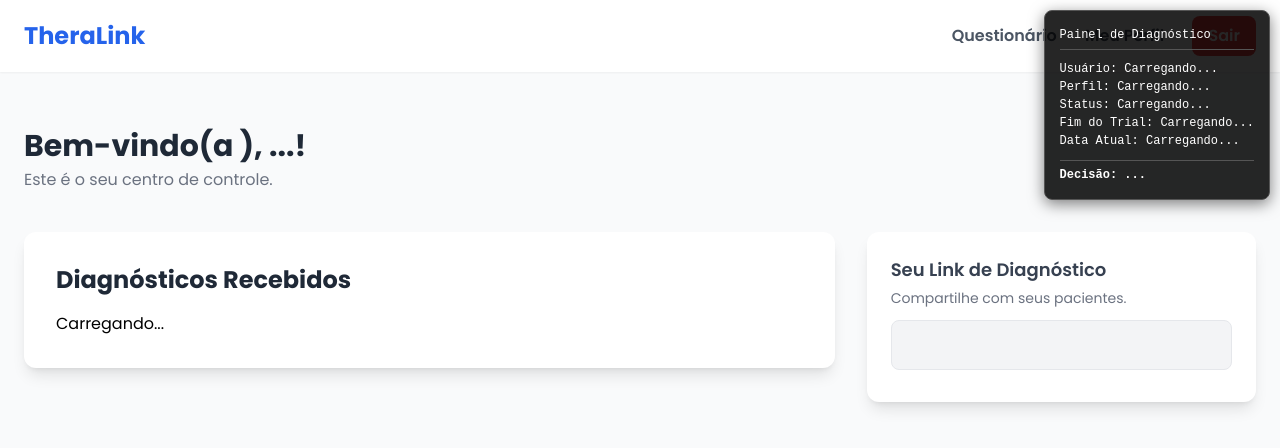
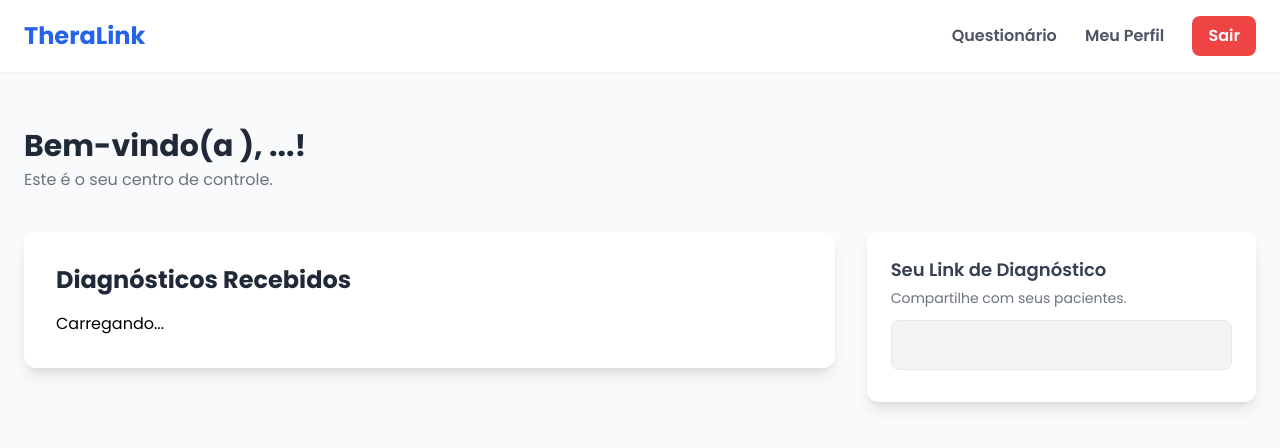
Before and after one commit to fluk51fer-beep/theralink2-0, a website with bundled scripts: page dashboard.html in a window 1280 px wide. Built offline with nearby package versions, Linux system fonts and the light colour scheme; a script that the page names is missing.

Commit message:
Update dashboard.html

```diff
--- a/dashboard.html
+++ b/dashboard.html
@@ -13,17 +13,7 @@
     </style>
 </head>
 <body class="bg-gray-50">
-    <div id="debug-panel" style="position: fixed; top: 10px; right: 10px; background: rgba(0,0,0,0.85); color: white; padding: 15px; border-radius: 8px; font-family: monospace; font-size: 12px; z-index: 9999; border: 1px solid #555; box-shadow: 0 4px 15px rgba(0,0,0,0.5);">
-    <h4 style="margin: 0 0 10px 0; border-bottom: 1px solid #555; padding-bottom: 5px;">Painel de Diagnóstico</h4>
-    <div id="debug-user">Usuário: Carregando...</div>
-    <div id="debug-profile">Perfil: Carregando...</div>
-    <div id="debug-status">Status: Carregando...</div>
-    <div id="debug-trial-end">Fim do Trial: Carregando...</div>
-    <div id="debug-now">Data Atual: Carregando...</div>
-    <div id="debug-decision" style="margin-top: 10px; padding-top: 5px; border-top: 1px solid #555; font-weight: bold;">Decisão: ...</div>
-</div>
-
-    <header class="bg-white shadow-sm">
+ <header class="bg-white shadow-sm">
         <nav class="container mx-auto px-6 py-4 flex justify-between items-center">
             <h1 class="text-2xl font-bold text-blue-600">TheraLink</h1>
             <div>
```
